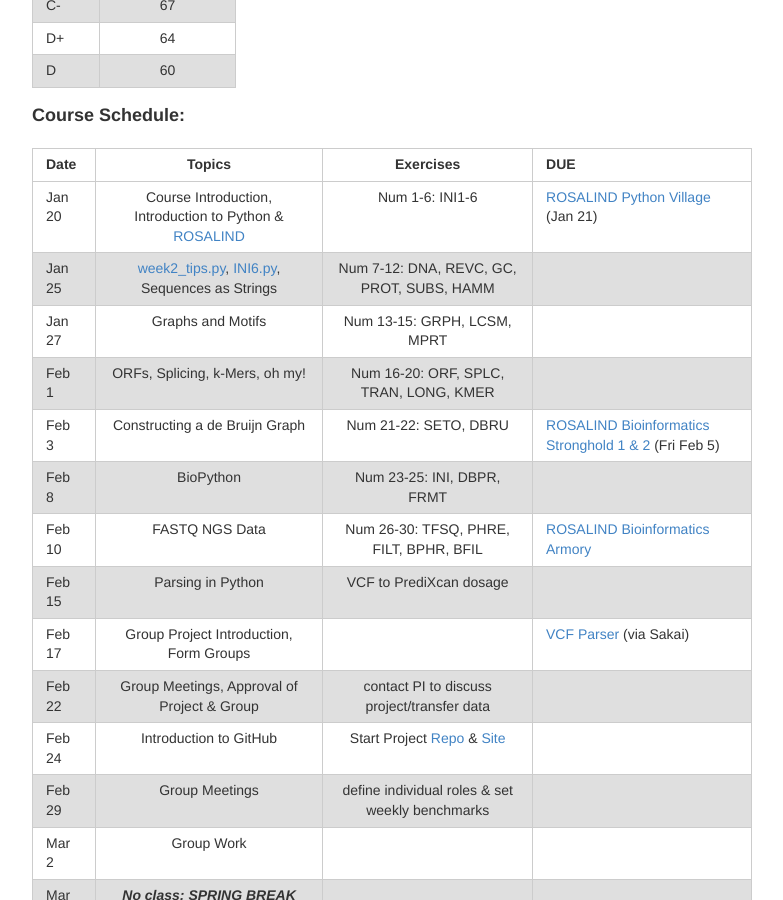
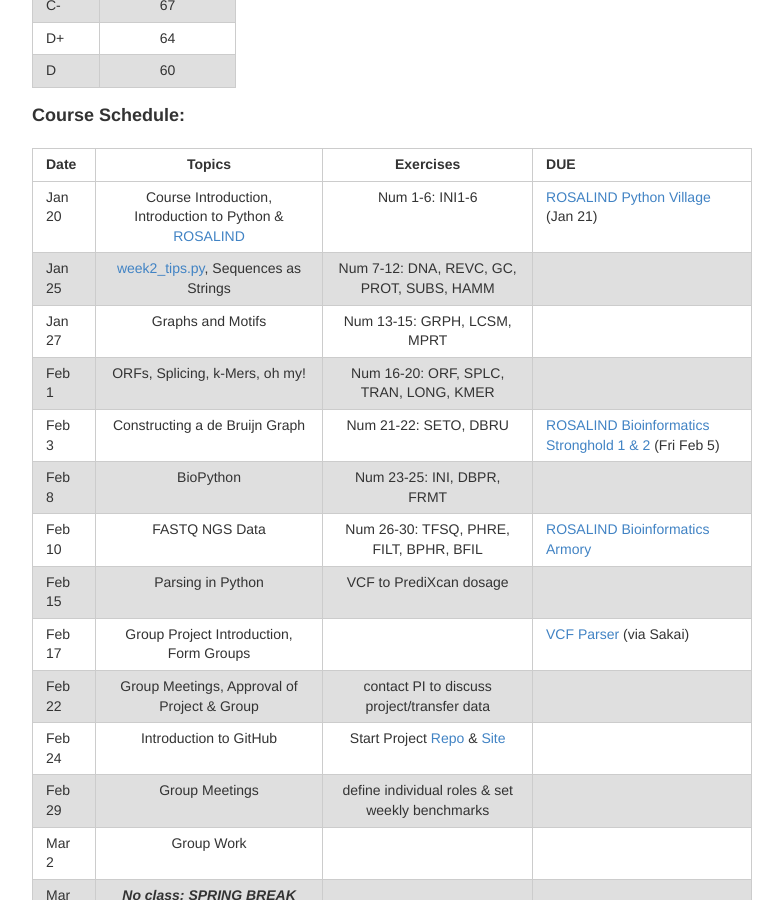
Before and after one commit to hwheeler01/CompBio, a Jekyll site: the page built from syllabus.md, in a window 1280 px wide and 900 px high, scrolled down 2755 px. Shown: the whole window, without its empty margins (248-1031 px from the left). Built offline with Jekyll 4.4.1, drawn with Linux system fonts in a browser that asks for light colours; Markdown is read by kramdown in place of the engine named in the settings.

```diff
--- a/syllabus.md
+++ b/syllabus.md
@@ -117,7 +117,7 @@ Course grades are assigned according to the following scale:<br>
 | **Date**      | **Topics**    | **Exercises** | **DUE** |
 | ------------- |:-------------:| :-----:|---|
 |Jan 20|Course Introduction, Introduction to Python & <a href="http://hwheeler01.github.io/CompBio/assignments/#rosalind">ROSALIND</a> |Num 1-6: INI1-6|<a href="http://rosalind.info/classes/254/">ROSALIND Python Village</a> (Jan 21)|
-|Jan 25|<a href="http://hwheeler01.github.io/CompBio/week2_tips.py">week2_tips.py</a>, <a href="http://hwheeler01.github.io/CompBio/INI6.py">INI6.py</a>, Sequences as Strings |Num 7-12: DNA, REVC, GC, PROT, SUBS, HAMM | |
+|Jan 25|<a href="http://hwheeler01.github.io/CompBio/week2_tips.py">week2_tips.py</a>, Sequences as Strings |Num 7-12: DNA, REVC, GC, PROT, SUBS, HAMM | |
 |Jan 27|Graphs and Motifs |Num 13-15: GRPH, LCSM, MPRT ||
 |Feb 1|ORFs, Splicing, k-Mers, oh my! | Num 16-20: ORF, SPLC, TRAN, LONG, KMER | |
 |Feb 3|Constructing a de Bruijn Graph | Num 21-22: SETO, DBRU | <a href="http://rosalind.info/classes/254/">ROSALIND Bioinformatics Stronghold 1 & 2</a> (Fri Feb 5) |
```
